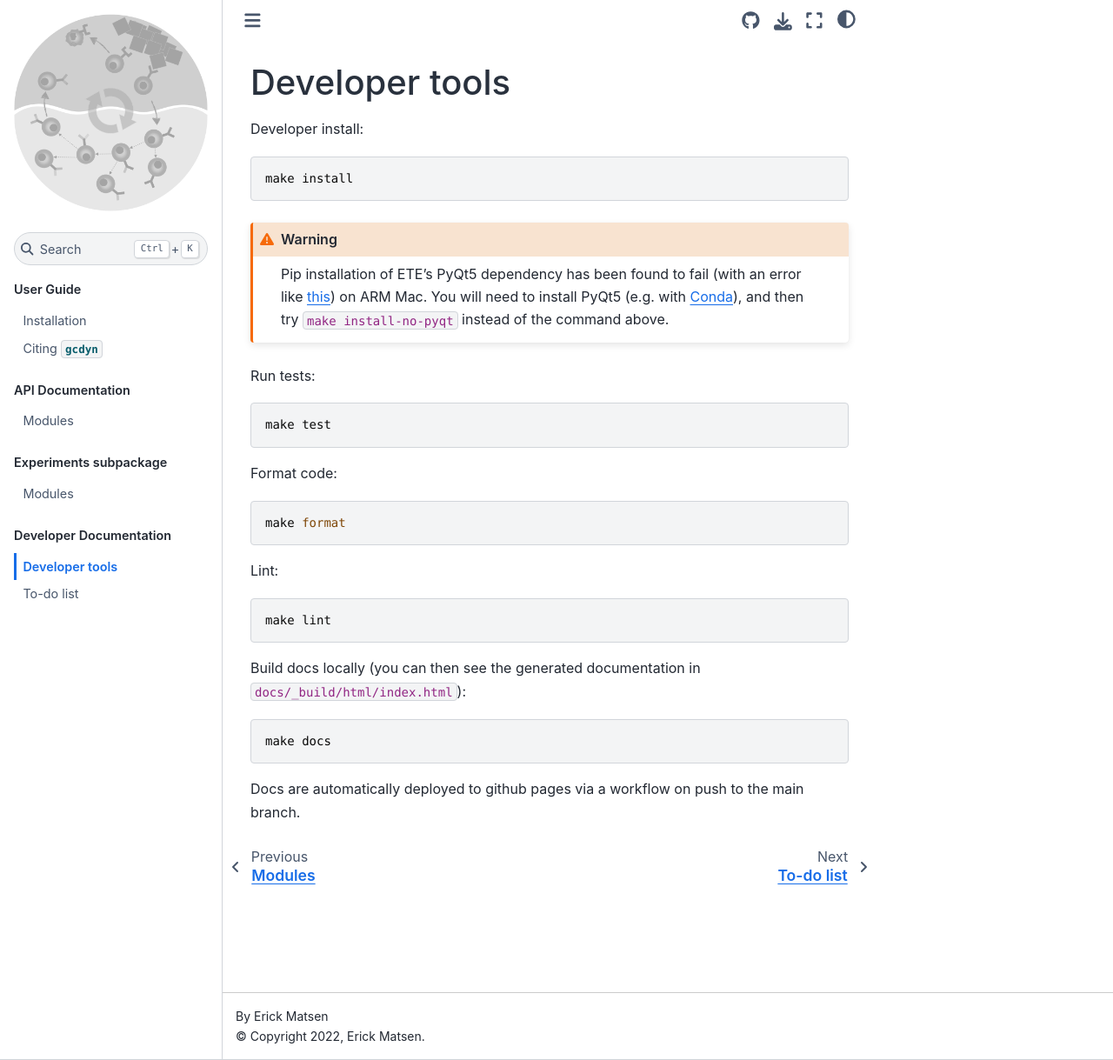
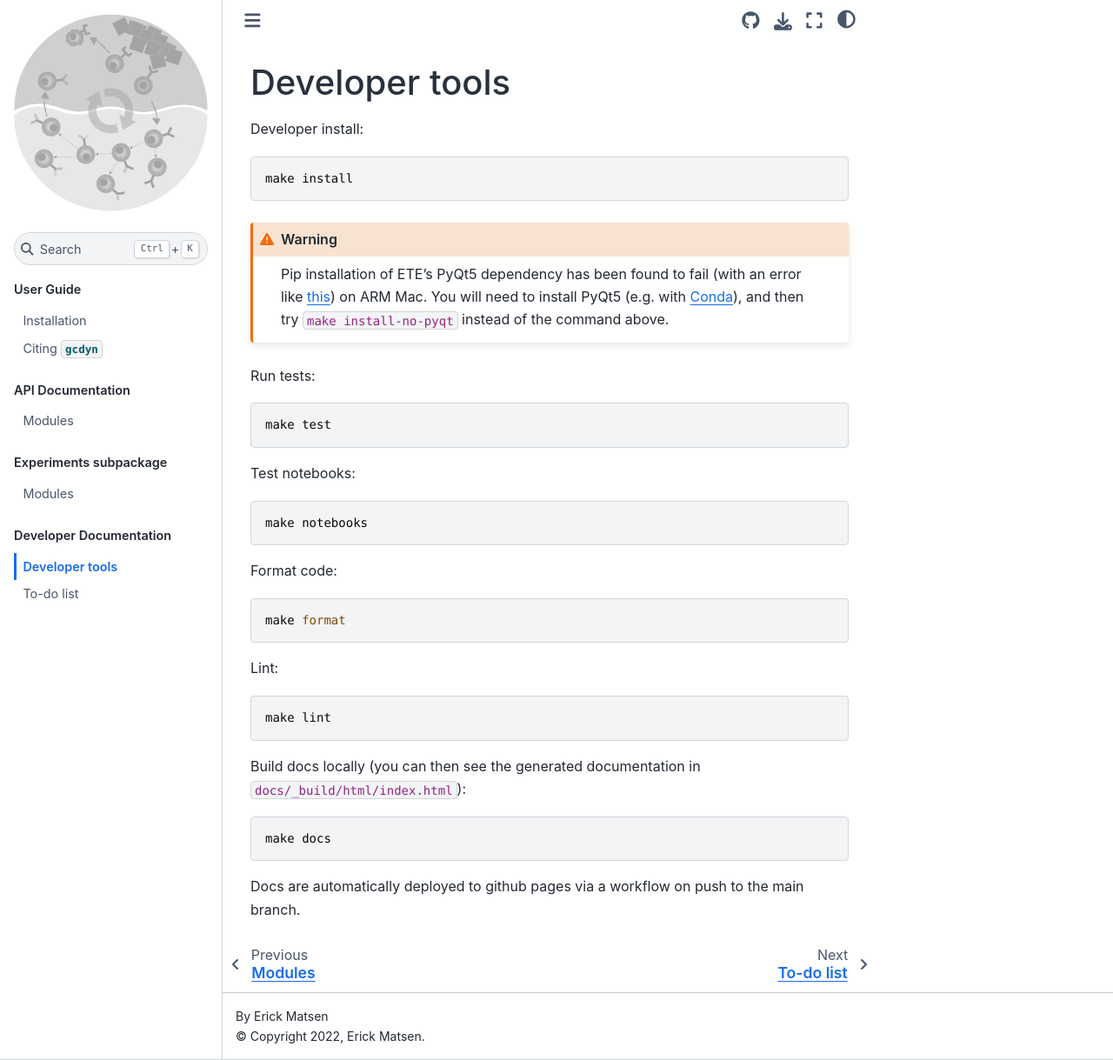
Before and after one commit to matsengrp/gcdyn, a Sphinx documentation site: the page built from docs/developer.rst, in a window 1280 px wide and 1219 px high. Shown: the whole window at 87% size. Built offline with Sphinx 7.4.7 and the Sphinx Book theme 1.1.4, drawn with Linux system fonts in a browser that asks for light colours; pages that are not in the unit, such as notebooks, are missing from menus.

```diff
--- a/docs/developer.rst
+++ b/docs/developer.rst
@@ -14,6 +14,10 @@
 
   make test
 
+Test notebooks::
+
+  make notebooks
+
 Format code::
 
   make format
```
Also changed, not shown: 5 other files.
